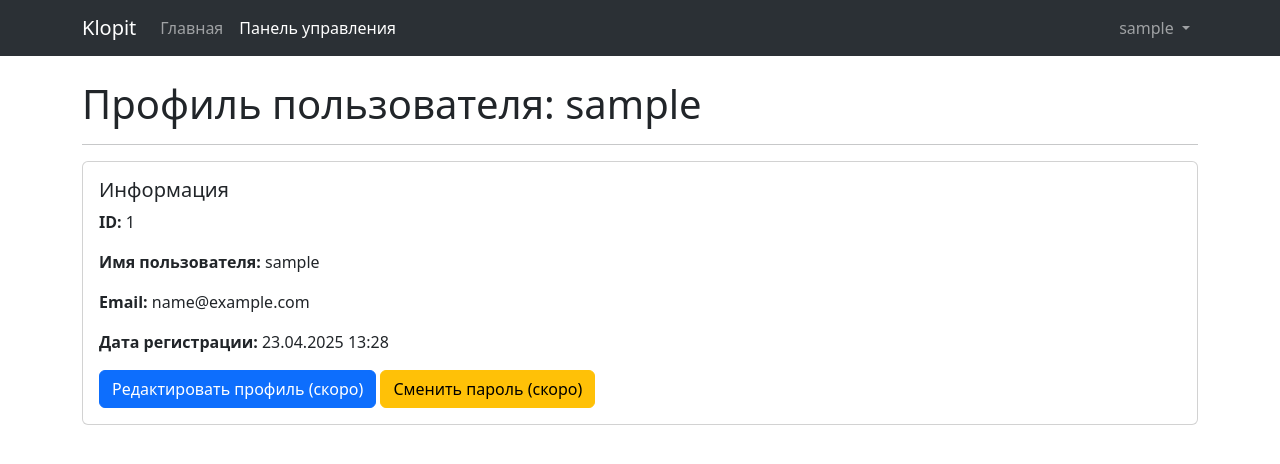
After one commit to pwlgk/klopit, a Flask app: page /profile in a window 1280 px wide. The commit adds this page. Shown: the top 464 px of the page. Run offline with Flask 3, Linux system fonts and the light colour scheme; the visitor is signed in with stand-in values (Sample User, id 1).

```diff
--- a/app/__init__.py
+++ b/app/__init__.py
@@ -20,6 +20,10 @@ def create_app(config_class=Config):
     from app.auth import bp as auth_bp
     app.register_blueprint(auth_bp, url_prefix='/auth')
 
+    from app.dashboard import bp as dashboard_bp
+    app.register_blueprint(dashboard_bp) # Префикс не нужен, т.к. маршруты уже /dashboard, /profile
+
+
     # --- Модуль Главной страницы (если нужен отдельный) ---
     # Пример: создадим простой Blueprint для главной страницы
     from app.main import bp as main_bp
@@ -33,13 +37,12 @@ def create_app(config_class=Config):
     def load_user(user_id):
         return User.query.get(int(user_id))
 
-    # Удаляем старые тестовые маршруты, так как / будет обрабатываться main_bp
-    # @app.route('/')
-    # @app.route('/index') ...
 
     @app.route('/test_base')
     def test_base():
         return render_template('base.html', title='Тест Базы')
+
+
 
     return app
 
--- /dev/null
+++ b/app/dashboard/routes.py
@@ -0,0 +1,19 @@
+# app/dashboard/routes.py
+from flask import render_template, flash
+from flask_login import login_required, current_user
+from app.dashboard import bp
+
+@bp.route('/dashboard')
+@login_required # <--- Вот он, декоратор защиты!
+def index():
+    """Главная страница панели управления."""
+    # Просто отображаем шаблон
+    return render_template('dashboard.html', title='Панель управления')
+
+# Можно добавить сюда же маршрут профиля
+@bp.route('/profile')
+@login_required
+def profile():
+    """Страница профиля пользователя."""
+    # Формы редактирования добавим позже
+    return render_template('profile.html', title='Мой профиль', user=current_user)
--- /dev/null
+++ b/app/dashboard/templates/profile.html
@@ -0,0 +1,19 @@
+<!-- app/dashboard/templates/profile.html -->
+{% extends "base.html" %}
+
+{% block content %}
+<h1>Профиль пользователя: {{ user.username }}</h1>
+<hr>
+<div class="card">
+    <div class="card-body">
+        <h5 class="card-title">Информация</h5>
+        <p><strong>ID:</strong> {{ user.id }}</p>
+        <p><strong>Имя пользователя:</strong> {{ user.username }}</p>
+        <p><strong>Email:</strong> {{ user.email }}</p>
+        <p><strong>Дата регистрации:</strong> {{ user.created_at.strftime('%d.%m.%Y %H:%M') if user.created_at else 'N/A' }}</p>
+        {# Здесь будут формы для редактирования #}
+        <a href="#" class="btn btn-primary">Редактировать профиль (скоро)</a>
+        <a href="#" class="btn btn-warning">Сменить пароль (скоро)</a>
+    </div>
+</div>
+{% endblock %}
--- a/app/templates/includes/_navbar.html
+++ b/app/templates/includes/_navbar.html
@@ -8,25 +8,42 @@
       <div class="collapse navbar-collapse" id="navbarNav">
         <ul class="navbar-nav me-auto mb-2 mb-lg-0">
           <li class="nav-item">
-            <a class="nav-link active" aria-current="page" href="{{ url_for('main.index') }}">Главная</a>
+            <a class="nav-link {% if request.endpoint == 'main.index' %}active{% endif %}" href="{{ url_for('main.index') }}">Главная</a>
           </li>
-          {# Другие пункты меню будут здесь #}
+          {# Ссылка на панель управления появляется, если пользователь вошел #}
+          {% if current_user.is_authenticated %}
+          <li class="nav-item">
+            <a class="nav-link {% if request.endpoint.startswith('dashboard') %}active{% endif %}" href="{{ url_for('dashboard.index') }}">Панель управления</a>
+          </li>
+          {# Ссылка на проекты (появится позже) #}
+          <!--
+          <li class="nav-item">
+            <a class="nav-link {% if request.endpoint.startswith('projects') %}active{% endif %}" href="#">Проекты</a>
+          </li>
+          -->
+          {% endif %}
         </ul>
         <ul class="navbar-nav ms-auto mb-2 mb-lg-0">
            {# Динамическое отображение Войти/Выйти/Профиль #}
            {% if current_user.is_authenticated %}
+               {# --- Выпадающее меню для пользователя --- #}
+               <li class="nav-item dropdown">
+                <a class="nav-link dropdown-toggle" href="#" role="button" data-bs-toggle="dropdown" aria-expanded="false">
+                  {{ current_user.username }}
+                </a>
+                <ul class="dropdown-menu dropdown-menu-end">
+                  <li><a class="dropdown-item" href="{{ url_for('dashboard.profile') }}">Профиль</a></li>
+                  <li><a class="dropdown-item" href="#">Настройки (скоро)</a></li>
+                  <li><hr class="dropdown-divider"></li>
+                  <li><a class="dropdown-item" href="{{ url_for('auth.logout') }}">Выйти</a></li>
+                </ul>
+              </li>
+           {% else %}
                <li class="nav-item">
-                   <a class="nav-link" href="#">{{ current_user.username }}</a> {# Ссылка на профиль позже #}
+                  <a class="nav-link {% if request.endpoint == 'auth.login' %}active{% endif %}" href="{{ url_for('auth.login') }}">Войти</a>
                </li>
                <li class="nav-item">
-                  <a class="nav-link" href="{{ url_for('auth.logout') }}">Выйти</a>
-               </li>
-           {% else %}
-               <li class="nav-item">
-                  <a class="nav-link" href="{{ url_for('auth.login') }}">Войти</a>
-               </li>
-               <li class="nav-item">
-                  <a class="nav-link" href="{{ url_for('auth.register') }}">Регистрация</a>
+                  <a class="nav-link {% if request.endpoint == 'auth.register' %}active{% endif %}" href="{{ url_for('auth.register') }}">Регистрация</a>
                </li>
            {% endif %}
         </ul>
```
Also changed, not shown: app/auth/forms.py (+15 -5 lines), app/auth/routes.py (+43 -14 lines), app/auth/templates/login.html (added, +37 -0 lines), app/dashboard/__init__.py (added, +7 -0 lines), app/dashboard/templates/dashboard.html (added, +13 -0 lines), app.db.
